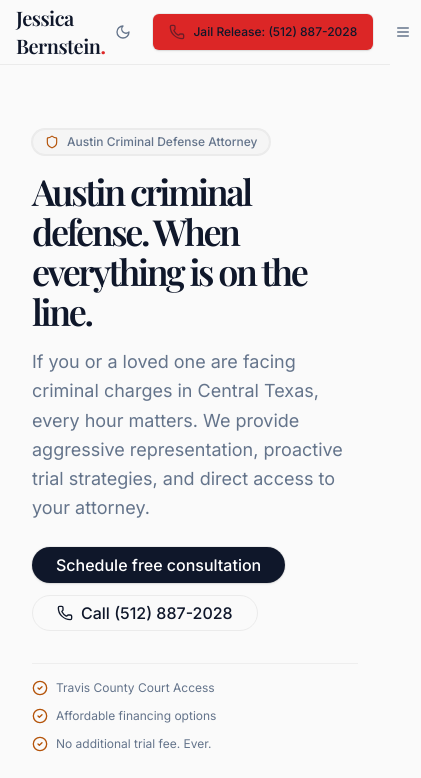
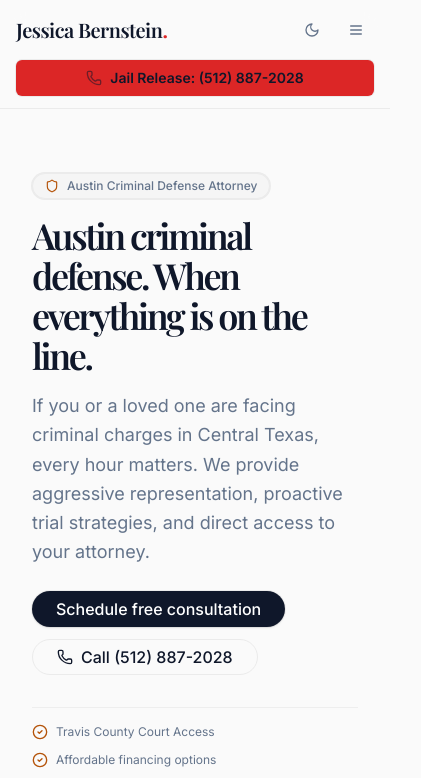
Before and after one commit to bonesy512/jessicabernstein, a Next.js app: page / in a window 390 px wide. Shown: the top 778 px of the page, 421 px wide, since content can reach past the window. Built offline with nearby package versions, Linux system fonts and the light colour scheme; a web font is replaced by a local one.

Commit message:
feat: implement responsive navigation header and add Playwright dependency

```diff
--- a/package.json
+++ b/package.json
@@ -33,6 +33,7 @@
     "@types/react-dom": "^19",
     "eslint": "^9",
     "eslint-config-next": "16.2.6",
+    "playwright": "^1.60.0",
     "tailwindcss": "^4",
     "typescript": "^5"
   }
--- a/src/components/header.tsx
+++ b/src/components/header.tsx
@@ -51,7 +51,9 @@ export function Header() {
 
   return (
     <header className="sticky top-0 z-50 w-full border-b border-border bg-background/80 backdrop-blur-md transition-colors duration-200">
-      <div className="mx-auto flex h-16 max-w-7xl items-center justify-between px-4 sm:px-6 lg:px-8">
+      <div className="mx-auto flex flex-col md:flex-row md:h-16 max-w-7xl items-center justify-between px-4 sm:px-6 lg:px-8 py-3 md:py-0 gap-3 md:gap-4">
+        {/* Row 1: Logo & Mobile Triggers Wrapper */}
+        <div className="flex w-full md:w-auto items-center justify-between md:justify-start gap-4">
           {/* Logo/Brand */}
           <div className="flex items-center gap-2">
             <Link
@@ -61,6 +63,94 @@ export function Header() {
             >
               Jessica Bernstein<span className="text-destructive font-bold">.</span>
             </Link>
+          </div>
+
+          <div className="flex items-center gap-2 md:hidden">
+            {/* Theme Toggle shifted here for unified mobile grouping */}
+            {mounted && (
+              <Button
+                variant="ghost"
+                size="icon"
+                onClick={() => setTheme(theme === "dark" ? "light" : "dark")}
+                title="Toggle theme"
+                className="h-9 w-9 text-muted-foreground hover:text-foreground cursor-pointer rounded-sm"
+                id="theme-toggle-btn-mobile"
+              >
+                {theme === "dark" ? <Sun className="h-[18px] w-[18px]" /> : <Moon className="h-[18px] w-[18px]" />}
+                <span className="sr-only">Toggle theme</span>
+              </Button>
+            )}
+
+            {/* Mobile Menu Trigger */}
+            <Sheet open={isOpen} onOpenChange={setIsOpen}>
+              <SheetTrigger
+                render={
+                  <Button
+                    variant="ghost"
+                    size="icon"
+                    className="md:hidden text-muted-foreground hover:text-foreground rounded-sm"
+                    aria-label="Open menu"
+                    id="mobile-nav-trigger"
+                  />
+                }
+              >
+                <Menu className="h-5 w-5" />
+              </SheetTrigger>
+              <SheetContent side="right" className="w-[300px] border-l border-border bg-card text-card-foreground p-6 flex flex-col h-[100dvh]">
+                <SheetTitle className="font-serif text-lg font-semibold tracking-tight mb-6 text-foreground">
+                  Jessica Bernstein.
+                </SheetTitle>
+                <div className="flex flex-col gap-8 flex-grow overflow-y-auto pr-2 mt-4">
+                  <div className="flex flex-col gap-1">
+                    <span className="text-xs font-semibold tracking-wider text-muted-foreground/80 uppercase mb-2">Navigation</span>
+                    {NAV_LINKS.map((link) => (
+                      <Link
+                        key={link.href}
+                        href={link.href}
+                        onClick={() => setIsOpen(false)}
+                        className={`block w-full py-3 text-lg font-medium tracking-wide transition-colors hover:text-foreground text-left border-b border-border/40 last:border-0 ${isActive(link.href) ? "text-foreground" : "text-muted-foreground"
+                          }`}
+                      >
+                        {link.label}
+                      </Link>
+                    ))}
+                  </div>
+
+                  <div className="flex flex-col gap-1 pt-6 border-t border-border">
+                    <span className="text-xs font-semibold tracking-wider text-muted-foreground/80 uppercase font-serif mb-2">Practice Areas</span>
+                    {PRACTICE_AREAS.map((area) => (
+                      <Link
+                        key={area.href}
+                        href={area.href}
+                        onClick={() => setIsOpen(false)}
+                        className={`block w-full py-3 text-base font-medium transition-colors hover:text-foreground text-left border-b border-border/40 last:border-0 ${isActive(area.href) ? "text-foreground" : "text-muted-foreground"
+                          }`}
+                      >
+                        {area.label}
+                      </Link>
+                    ))}
+                  </div>
+                </div>
+
+                <div className="flex flex-col gap-4 pt-6 pb-10 border-t border-border mt-auto w-full max-w-xs mx-auto justify-center items-center text-center">
+                  <Button
+                    asChild
+                    variant="destructive"
+                    className="w-full h-12 justify-center bg-destructive text-destructive-foreground hover:bg-destructive/90 rounded-sm text-base font-semibold shadow-level-2"
+                  >
+                    <a href="tel:5128872028" className="flex items-center justify-center gap-2 w-full h-full">
+                      <Phone className="h-4 w-4" />
+                      <span>Call 24/7 Jail Release</span>
+                    </a>
+                  </Button>
+                  <div className="flex items-center justify-center gap-2 text-xs text-muted-foreground/85 text-center mt-1">
+                    <AlertTriangle className="h-4 w-4 text-destructive flex-shrink-0" />
+                    <span>Jail release services available 24/7.</span>
+                  </div>
+                </div>
+              </SheetContent>
+            </Sheet>
+          </div>
         </div>
 
         {/* Desktop Nav */}
@@ -140,16 +230,16 @@ export function Header() {
           </Link>
         </nav>
 
-        {/* Right Action Items */}
-        <div className="flex items-center gap-3">
-          {/* Theme Toggle */}
+        {/* Row 2: Emergency Button (Full width on mobile) & Desktop Theme Toggle */}
+        <div className="w-full md:w-auto flex items-center justify-center md:justify-end gap-3">
+          {/* Theme Toggle (Desktop Only) */}
           {mounted && (
             <Button
               variant="ghost"
               size="icon"
               onClick={() => setTheme(theme === "dark" ? "light" : "dark")}
               title="Toggle theme"
-              className="h-9 w-9 text-muted-foreground hover:text-foreground cursor-pointer rounded-sm"
+              className="hidden md:flex h-9 w-9 text-muted-foreground hover:text-foreground cursor-pointer rounded-sm"
               id="theme-toggle-btn"
             >
               {theme === "dark" ? <Sun className="h-[18px] w-[18px]" /> : <Moon className="h-[18px] w-[18px]" />}
@@ -157,88 +247,18 @@ export function Header() {
             </Button>
           )}
 
-          {/* Urgent Jail Release Button (Pinned) */}
+          {/* Urgent Jail Release Button */}
           <Button
             asChild
             variant="destructive"
-            className="font-medium text-xs sm:text-sm bg-destructive text-destructive-foreground hover:bg-destructive/90 rounded-sm cursor-pointer shadow-level-2"
+            className="w-full md:w-auto justify-center bg-destructive text-destructive-foreground hover:bg-destructive/90 rounded-sm font-semibold gap-2 flex text-sm md:text-base py-2.5 md:py-2 shadow-level-1"
             id="nav-cta-jail-release"
           >
-            <Link href="tel:5128872028" className="flex items-center gap-1.5 px-3 py-1.5">
+            <Link href="tel:5128872028" className="flex items-center gap-1.5 px-3 py-1.5 justify-center">
               <Phone className="h-3.5 w-3.5 animate-pulse" />
               <span>Jail Release: (512) 887-2028</span>
             </Link>
           </Button>
-
-          {/* Mobile Menu Trigger */}
-          <Sheet open={isOpen} onOpenChange={setIsOpen}>
-            <SheetTrigger
-              render={
-                <Button
-                  variant="ghost"
-                  size="icon"
-                  className="md:hidden text-muted-foreground hover:text-foreground rounded-sm"
-                  aria-label="Open menu"
-                  id="mobile-nav-trigger"
-                />
-              }
-            >
-              <Menu className="h-5 w-5" />
-            </SheetTrigger>
-            <SheetContent side="right" className="w-[300px] border-l border-border bg-card text-card-foreground p-6 flex flex-col h-[100dvh]">
-              <SheetTitle className="font-serif text-lg font-semibold tracking-tight mb-6 text-foreground">
-                Jessica Bernstein.
-              </SheetTitle>
-              <div className="flex flex-col gap-8 flex-grow overflow-y-auto pr-2 mt-4">
-                <div className="flex flex-col gap-1">
-                  <span className="text-xs font-semibold tracking-wider text-muted-foreground/80 uppercase mb-2">Navigation</span>
-                  {NAV_LINKS.map((link) => (
-                    <Link
-                      key={link.href}
-                      href={link.href}
-                      onClick={() => setIsOpen(false)}
-                      className={`block w-full py-3 text-lg font-medium tracking-wide transition-colors hover:text-foreground text-left border-b border-border/40 last:border-0 ${isActive(link.href) ? "text-foreground" : "text-muted-foreground"
-                        }`}
-                    >
-                      {link.label}
-                    </Link>
-                  ))}
-                </div>
-
-                <div className="flex flex-col gap-1 pt-6 border-t border-border">
-                  <span className="text-xs font-semibold tracking-wider text-muted-foreground/80 uppercase font-serif mb-2">Practice Areas</span>
-                  {PRACTICE_AREAS.map((area) => (
-                    <Link
-                      key={area.href}
-                      href={area.href}
-                      onClick={() => setIsOpen(false)}
-                      className={`block w-full py-3 text-base font-medium transition-colors hover:text-foreground text-left border-b border-border/40 last:border-0 ${isActive(area.href) ? "text-foreground" : "text-muted-foreground"
-                        }`}
-                    >
-                      {area.label}
-                    </Link>
-                  ))}
-                </div>
-              </div>
-
-              <div className="flex flex-col gap-4 pt-6 pb-10 border-t border-border mt-auto w-full max-w-xs mx-auto justify-center items-center text-center">
-                <Button
-                  asChild
-                  variant="destructive"
-                  className="w-full h-12 justify-center bg-destructive text-destructive-foreground hover:bg-destructive/90 rounded-sm text-base font-semibold shadow-level-2"
-                >
-                  <a href="tel:5128872028" className="flex items-center justify-center gap-2 w-full h-full">
-                    <Phone className="h-4 w-4" />
-                    <span>Call 24/7 Jail Release</span>
-                  </a>
-                </Button>
-                <div className="flex items-center justify-center gap-2 text-xs text-muted-foreground/85 text-center mt-1">
-                  <AlertTriangle className="h-4 w-4 text-destructive flex-shrink-0" />
-                  <span>Jail release services available 24/7.</span>
-                </div>
-              </div>
-            </SheetContent>
-          </Sheet>
         </div>
       </div>
     </header>
```
Also changed, not shown: 1 other file (tests, documents, lock files or other folders). Lines whose indentation alone changed are shown as unchanged.
